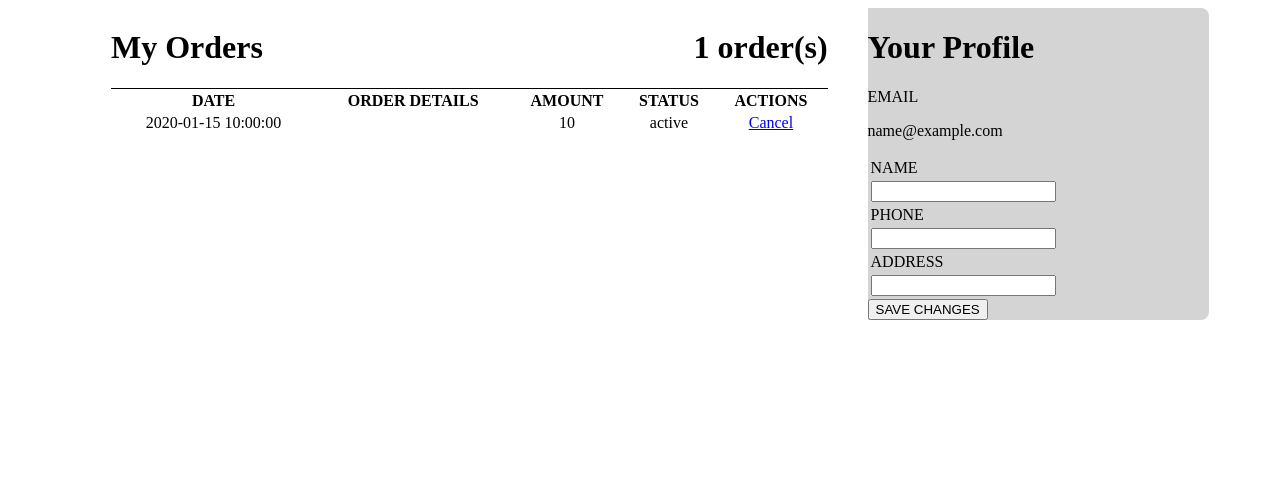
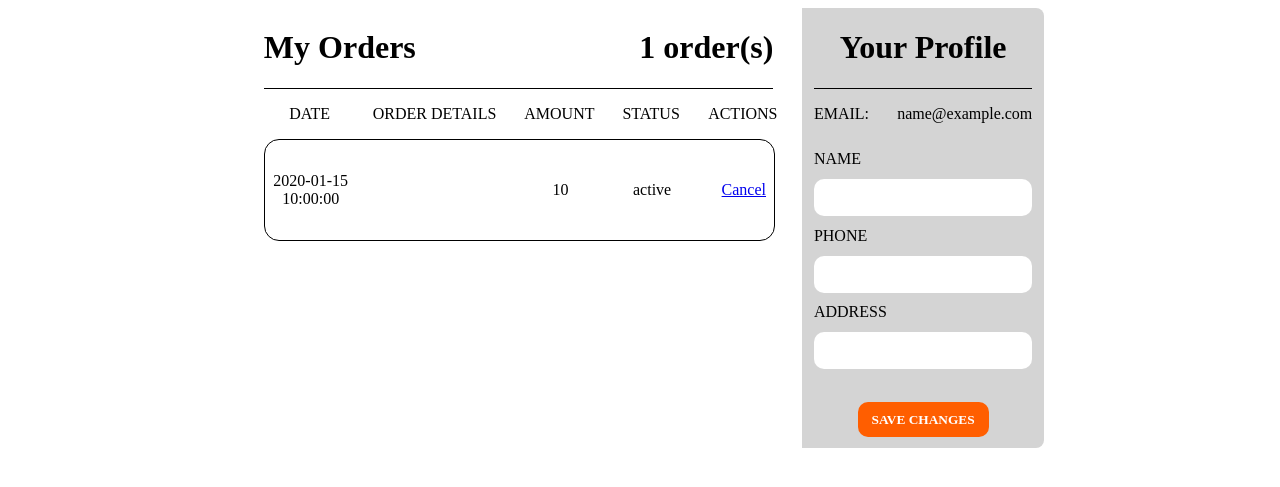
Before and after one commit to DenisDuque/TiendaOnline, a PHP site: the page made by views/Users/userProfile.php in a window 1280 px wide. Shown: the top 487 px of the page. Run offline with PHP 8.4, Linux system fonts and the light colour scheme; the visitor is signed in with stand-in values (Sample User, id 1); the template is opened without the code that fills it: most values are stand-ins (such as "Sample title", 1, 10 or a date in 2020); data that the repository does not hold is empty.

Commit message:
mas css del peril ya casi esta

```diff
--- a/views/Users/userProfile.php
+++ b/views/Users/userProfile.php
@@ -15,57 +15,45 @@
                 echo "<h1>My Orders</h1>";
                 echo "<h1>".count($orders)." order(s)</h1>";
             echo "</div>";
-            echo "<table>";
-                echo "<tr>";
-                    echo "<th>DATE</th>";
-                    echo "<th>ORDER DETAILS</th>";
-                    echo "<th>AMOUNT</th>";
-                    echo "<th>STATUS</th>";
-                    echo "<th>ACTIONS</th>";
-                echo "</tr>";
+            echo "<div id='list'>";
+                echo "<div class='tableHead'>";
+                    echo "<p>DATE</p>";
+                    echo "<p>ORDER DETAILS</p>";
+                    echo "<p>AMOUNT</p>";
+                    echo "<p>STATUS</p>";
+                    echo "<p>ACTIONS</p>";
+                echo "</div>";
                 foreach($orders as $order){
-                    echo "<tr class='order'>";
-                        echo "<td>".$order->getDate()."</td>";
-                        echo "<td class='products'>";
+                    echo "<div class='order'>";
+                        echo "<p class='border-left'>".$order->getDate()."</p>";
+                        echo "<div class='products'>";
                             foreach($order->getProducts() as $product=>$amount){
-                                echo $product;
-                                echo "x$amount";
-                                echo "<br>";
+                                echo "<p>$product x $amount</p>";
                             }
-                        echo "</td>";
-                        echo "<td>".$order->getPrice()."</td>";
-                        echo "<td>".$order->getStatus()."</td>";
-                        echo "<td><a href='#'>Cancel</a></td>";
-                    echo "</tr>";
+                        echo "</div>";
+                        echo "<p>".$order->getPrice()."</p>";
+                        echo "<p>".$order->getStatus()."</p>";
+                        echo "<p class='border-right'><a href='#'>Cancel</a></p>";
+                    echo "</div>";
                 }
-            echo "</table>";
+            echo "</div>";
         echo "</div>";
         echo "<div id='userInfo'>";
-                echo "<h1>Your Profile</h1>";
-                echo "<p>EMAIL</p>";
-                echo "<p>".$_SESSION["email"]."</p>";
+                echo "<div class='titles'>";
+                    echo "<h1>Your Profile</h1>";
+                echo "</div>";
+                echo "<div id='email'>";
+                    echo "<p>EMAIL:</p>";
+                    echo "<p>".$_SESSION["email"]."</p>";
+                echo "</div>";
                 echo "<form action='index.php?page=User&action=showProfile' method='post'>";
-                    echo "<table>";
-                        echo "<tr>";
-                            echo "<td><label for='name'>NAME</label></td>";
-                        echo "</tr>";
-                        echo "<tr>";
-                            echo "<td><input type='text' name='name' id='name' value='".$user->getName()." ".$user->getSurname()."'></td>";
-                        echo "</tr>";
-                        echo "<tr>";
-                            echo "<td><label for='phone'>PHONE</label></td>";
-                        echo "</tr>";
-                        echo "<tr>";
-                            echo "<td><input type='tel' name='phone' id='phone' value='".$user->getPhone()."'></td>";
-                        echo "</tr>";
-                        echo "<tr>";
-                            echo "<td><label for='address'>ADDRESS</label></td>";
-                        echo "</tr>";
-                        echo "<tr>";
-                            echo "<td><input type='text' name='adress' id='adress' value='".$user->getAddress()."'></td>";
-                        echo "</tr>";
-                    echo "</table>";
-                    echo "<input type='submit' value='SAVE CHANGES'>";
+                    echo "<label for='name'>NAME</label>";
+                    echo "<input type='text' class='text' name='name' id='name' value='".$user->getName()." ".$user->getSurname()."'>";
+                    echo "<label for='phone'>PHONE</label>";
+                    echo "<input type='tel' class='text'  name='phone' id='phone' value='".$user->getPhone()."'>";
+                    echo "<label for='address'>ADDRESS</label>";
+                    echo "<input type='text' class='text' name='address' id='address' value='".$user->getAddress()."'>";
+                    echo "<input type='submit' value='SAVE CHANGES' id='button'>";
                 echo "</form>";
         echo "</div>";
     ?>
--- a/views/scss/css/profilePage.css
+++ b/views/scss/css/profilePage.css
@@ -1,9 +1,15 @@
+body * {
+  font-family: Kanit;
+}
 body main {
-  display: flex;
-  justify-content: center;
+  width: 100%;
+  display: grid;
+  grid-template-columns: 10% 80% 10%;
 }
 body main #all {
-  width: 90%;
+  grid-column-start: 2;
+  justify-self: center;
+  width: 80%;
   display: grid;
   grid-template-columns: 70% 30%;
 }
@@ -20,18 +26,72 @@ body main #all #orders .titles {
   justify-content: space-between;
   border-bottom: 1px solid black;
 }
-body main #all #orders table {
+body main #all #orders #list {
   width: 90%;
+  display: flex;
+  flex-direction: column;
 }
-body main #all #orders table tbody {
+body main #all #orders #list .tableHead, body main #all #orders #list .order {
   width: 100%;
+  display: grid;
+  grid-template-columns: 18% 31% 18% 18% 18%;
   text-align: center;
 }
-body main #all #orders table tbody .order {
-  padding: 0;
-  border: 1px solid red;
+body main #all #orders #list .tableHead p, body main #all #orders #list .order p {
+  align-self: center;
+}
+body main #all #orders #list .order {
+  border: 1px solid black;
+  border-radius: 15px;
+  height: 100px;
+}
+body main #all #orders #list .order .products {
+  overflow-y: scroll;
+}
+body main #all #orders #list .order .products::-webkit-scrollbar-track {
+  background: red;
 }
 body main #all #userInfo {
   background-color: #d4d4d4;
   border-radius: 0 8px 8px 0;
+  display: flex;
+  flex-direction: column;
+  align-items: center;
+}
+body main #all #userInfo .titles {
+  width: 90%;
+  border-bottom: 1px solid black;
+  text-align: center;
+}
+body main #all #userInfo #email {
+  width: 90%;
+  display: flex;
+  justify-content: space-between;
+}
+body main #all #userInfo form {
+  width: 90%;
+  display: flex;
+  flex-direction: column;
+}
+body main #all #userInfo form * {
+  margin-top: 5%;
+}
+body main #all #userInfo form .text {
+  width: auto;
+  height: 35px;
+  color: #000000;
+  border: none;
+  border-radius: 10px;
+}
+body main #all #userInfo form #button {
+  width: 60%;
+  align-self: center;
+  margin-top: 15%;
+  margin-bottom: 5%;
+  border: none;
+  border-radius: 10px;
+  color: white;
+  background-color: #FF5E00;
+  font-weight: bold;
+  height: 35px;
 }/*# sourceMappingURL=profilePage.css.map */
--- a/views/scss/profilePage.scss
+++ b/views/scss/profilePage.scss
@@ -1,9 +1,15 @@
 body{
+    *{
+        font-family: Kanit;
+    }
     main{
-        display: flex;
-        justify-content: center;
+        width: 100%;
+        display: grid;
+        grid-template-columns: 10% 80% 10%;
         #all{
-            width: 90%;
+            grid-column-start: 2;
+            justify-self: center;
+            width: 80%;
             display: grid;
             grid-template-columns: 70% 30%;
             #orders{
@@ -18,21 +24,77 @@ body{
                     justify-content: space-between;
                     border-bottom: 1px solid black;
                 }
-                table{
+                #list{
                     width: 90%;
-                    tbody{
+                    display: flex;
+                    flex-direction: column;
+                    .tableHead, .order{
                         width: 100%;
+                        display: grid;
+                        grid-template-columns: 18% 31% 18% 18% 18%;
                         text-align: center;
-                        .order{
-                            padding: 0;
-                            border: 1px solid red;
+                        p{
+                            align-self: center;
                         }
                     }
+                    .order{
+                        border: 1px solid black;
+                        border-radius: 15px;
+                        height: 100px;
+                        .products{
+                            overflow-y: scroll;
+                        }
+                        .products::-webkit-scrollbar-track{
+                            background: red;
+                        }
+                    }
+
                 }
             }
             #userInfo{
                 background-color: #d4d4d4;
                 border-radius: 0 8px 8px 0;
+                display: flex;
+                flex-direction: column;
+                align-items:  center;
+                .titles{
+                    width: 90%;
+                    border-bottom: 1px solid black;
+                    text-align: center;
+                }
+                #email{
+                    width: 90%;
+                    display: flex;
+                    justify-content: space-between;
+                }
+                form{
+                    width: 90%;
+                    display: flex;
+                    flex-direction: column;
+                    *{
+                        margin-top: 5%;
+                    }
+                    .text{
+                        width: auto;
+                        height: 35px;
+                        color: #000000;
+                        border: none;
+                        border-radius: 10px;
+                    }
+                    #button{
+                        width: 60%;
+                        align-self: center;
+                        margin-top: 15%;
+                        margin-bottom: 5%;
+                        border: none;
+                        border-radius: 10px;
+                        color: white;
+                        background-color: #FF5E00;
+                        font-weight: bold;
+                        height: 35px;
+
+                    }
+                }
             }
         }
     }
```
Also changed, not shown: 1 other file.
